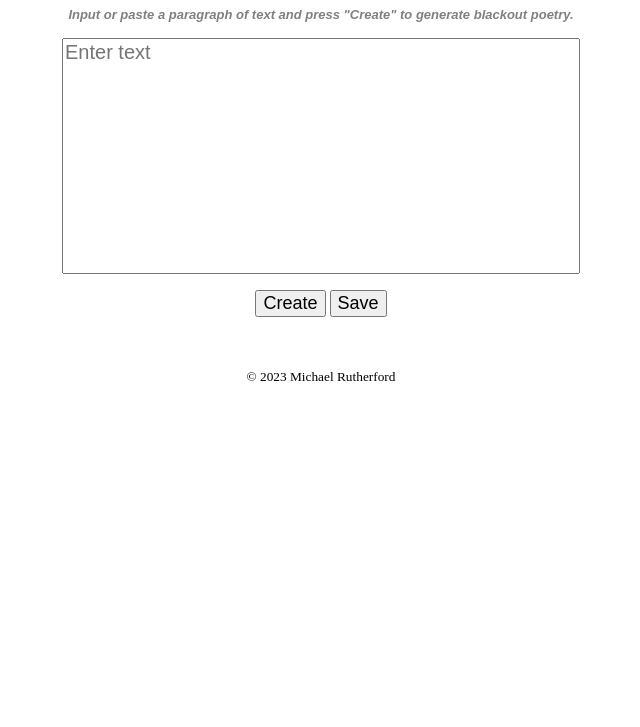
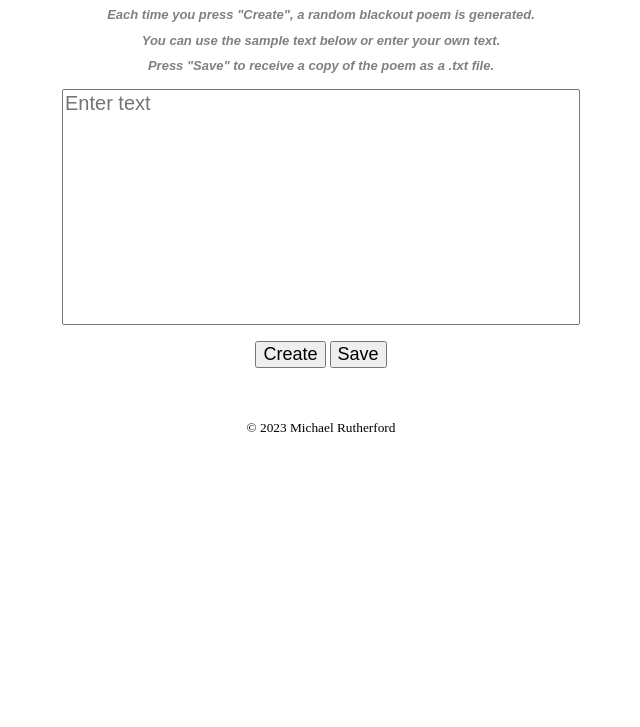
Before and after one commit to michaelrutherford/wordshade, a plain HTML site: page index.html in a window 1280 px wide. Shown: the part 73-800 px from the top of the page, without its empty margins (319-959 px from the left). Drawn offline with Linux system fonts and the light colour scheme.

Commit message:
Added instructions div

```diff
--- a/index.html
+++ b/index.html
@@ -8,7 +8,11 @@
 </head>
 <body>
   <h1 id="title">Wordshade</h1>
-  <h2 id="instructions">Input or paste a paragraph of text and press "Create" to generate blackout poetry.</h2>
+  <div id="instructions-container">
+    <h2 id="instructions">Each time you press "Create", a random blackout poem is generated.</h2>
+    <h2 id="instructions">You can use the sample text below or enter your own text.</h2>
+    <h2 id="instructions">Press "Save" to receive a copy of the poem as a .txt file.</h2>
+  </div>
 
   <div id="paragraph-container">
     <textarea id="paragraph-input" name="paragraph" cols="40" rows="10" placeholder="Enter text"></textarea>
```
